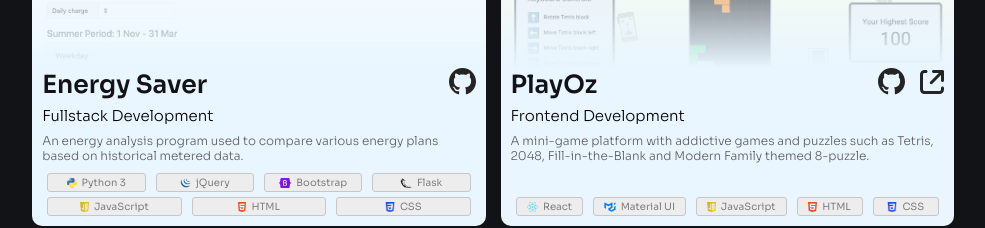
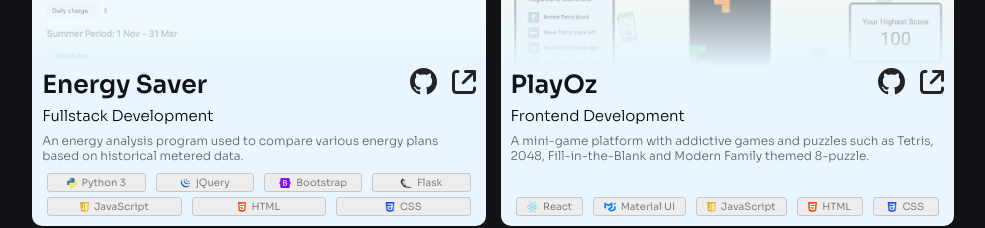
Before and after one commit to ridho-y/home, a plain HTML site: page index.html in a window 1280 px wide. Shown: the part 1877-2105 px from the top of the page, without its empty margins (147-1132 px from the left). Drawn offline with nearby package versions, Linux system fonts and the light colour scheme.

Commit message:
added link to energy saver

```diff
--- a/index.html
+++ b/index.html
@@ -103,9 +103,9 @@
                                                 <a href="https://github.com/ridho-y/energy-saver" target="_blank">
                                                     <svg class="github-link" xmlns="http://www.w3.org/2000/svg" fill="rgb(233, 246, 255)" viewBox="0 0 24 24"><path d="M12 0c-6.626 0-12 5.373-12 12 0 5.302 3.438 9.8 8.207 11.387.599.111.793-.261.793-.577v-2.234c-3.338.726-4.033-1.416-4.033-1.416-.546-1.387-1.333-1.756-1.333-1.756-1.089-.745.083-.729.083-.729 1.205.084 1.839 1.237 1.839 1.237 1.07 1.834 2.807 1.304 3.492.997.107-.775.418-1.305.762-1.604-2.665-.305-5.467-1.334-5.467-5.931 0-1.311.469-2.381 1.236-3.221-.124-.303-.535-1.524.117-3.176 0 0 1.008-.322 3.301 1.23.957-.266 1.983-.399 3.003-.404 1.02.005 2.047.138 3.006.404 2.291-1.552 3.297-1.23 3.297-1.23.653 1.653.242 2.874.118 3.176.77.84 1.235 1.911 1.235 3.221 0 4.609-2.807 5.624-5.479 5.921.43.372.823 1.102.823 2.222v3.293c0 .319.192.694.801.576 4.765-1.589 8.199-6.086 8.199-11.386 0-6.627-5.373-12-12-12z"/></svg>
                                                 </a>
-                                                <!-- <a href="https://playoz.netlify.app/" target="_blank">
+                                                <a href="https://energy-saver.netlify.app/" target="_blank">
                                                     <svg class="external-link" viewBox="0 0 1024 1024" xmlns="http://www.w3.org/2000/svg"><path d="M960 704c-35.346 0-64 28.654-64 64v64c0 35.346-28.654 64-64 64H192c-35.346 0-64-28.654-64-64V192c0-35.346 28.654-64 64-64h64c35.346 0 64-28.654 64-64S291.346 0 256 0h-64C85.961 0 0 85.961 0 192v640c0 106.039 85.961 192 192 192h640c106.039 0 192-85.961 192-192v-64c0-35.346-28.654-64-64-64z"/><path d="M1023.876 51.52c0-1.92 0-3.84-1.6-5.44a63.957 63.957 0 00-1.92-6.4 63.973 63.973 0 00-3.2-6.4s0-3.2-2.56-4.8a63.989 63.989 0 00-17.6-17.6L991.876 8l-6.08-3.2-6.72-1.92h-5.44A64.028 64.028 0 00959.876 0h-384c-35.346 0-64 28.654-64 64s28.654 64 64 64h229.44l-370.56 370.88c-25.007 25.007-25.007 65.553 0 90.56s65.553 25.007 90.56 0l370.56-370.88V448c0 35.346 28.654 64 64 64s64-28.654 64-64V64c.407-4.15.407-8.33 0-12.48z"/></svg>
-                                                </a> -->
+                                                </a>
                                             </div>
                                         </div>
                                         <h4>Fullstack Development</h4>
```
